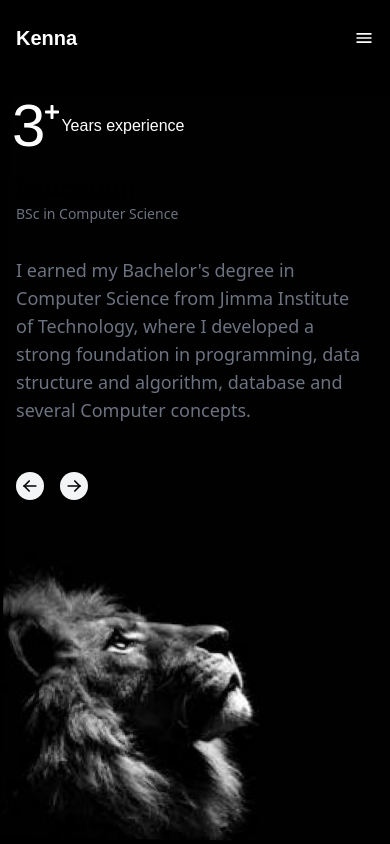
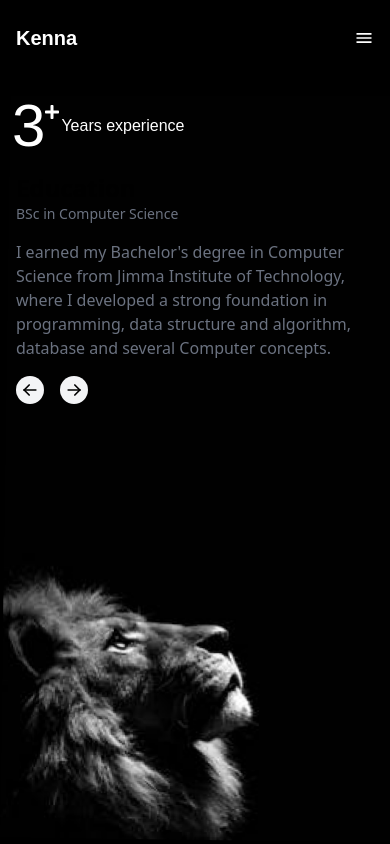
Before and after one commit to kennataddese6/portfolio, a Next.js app: page /about in a window 390 px wide. Built offline with nearby package versions, Linux system fonts and the light colour scheme.

Commit message:
add responsivenes

```diff
--- a/components/ui/animated-testimonials.tsx
+++ b/components/ui/animated-testimonials.tsx
@@ -45,7 +45,7 @@ export const AnimatedTestimonials = ({
     <div>
       <div className="max-w-sm md:max-w-4xl mx-auto antialiased font-sans px-4 md:px-8 lg:px-12 md:py-20">
         <div className="relative grid grid-cols-1 md:grid-cols-2 gap-20">
-          <div className="flex justify-between flex-col py-4 h-80">
+          <div className="flex justify-between flex-col py-4 h-auto">
             <motion.div
               key={active}
               initial={{
@@ -71,7 +71,7 @@ export const AnimatedTestimonials = ({
               <p className="text-sm text-gray-500 dark:text-neutral-500">
                 {testimonials[active].designation}
               </p>
-              <motion.p className="text-lg text-gray-500 mt-8 dark:text-neutral-300 font-sans">
+              <motion.p className="text-md md:text-lg text-gray-500 mt-4 md:mt-8 dark:text-neutral-300 font-sans">
                 {testimonials[active].quote.split("").map((word, index) => (
                   <motion.span
                     key={index}
@@ -96,7 +96,7 @@ export const AnimatedTestimonials = ({
                 ))}
               </motion.p>
             </motion.div>
-            <div className="flex gap-4 pt-12 md:pt-0">
+            <div className="flex gap-4 mt-4 md:mt-8">
               <button
                 onClick={handlePrev}
                 className="h-7 w-7 rounded-full bg-gray-100 dark:bg-neutral-800 flex items-center justify-center group/button"
```
